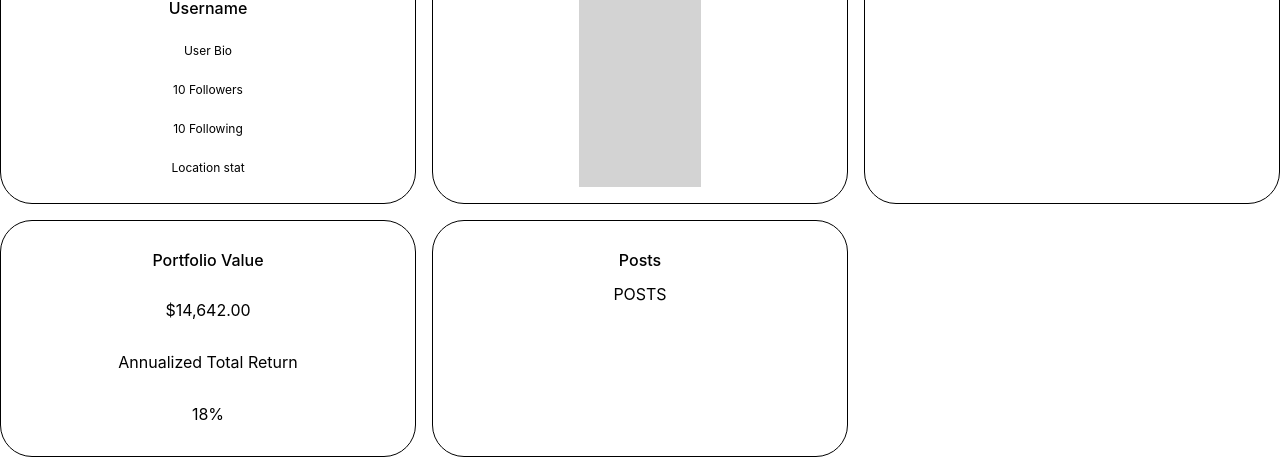
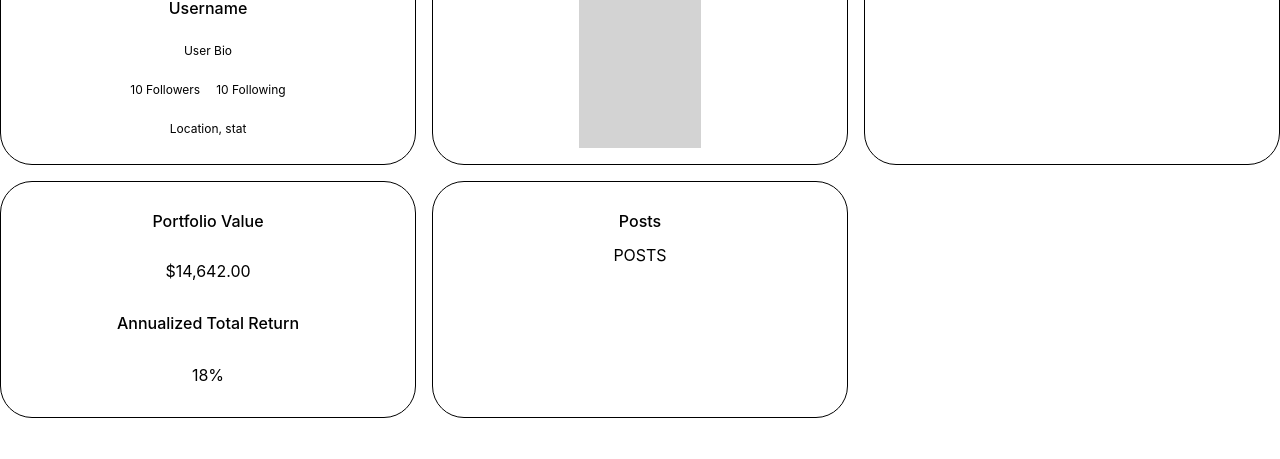
Before and after one commit to capt-obvious/rate-my-porfolio, a React (Create React App) app: page / in a window 1280 px wide. Shown: the part 245-704 px from the top of the page. Built offline with nearby package versions, Linux system fonts and the light colour scheme.

Commit message:
Update styling

```diff
--- a/src/components/Containers.js
+++ b/src/components/Containers.js
@@ -4,5 +4,5 @@ export const ProfileContainer = styled.div`
   display: grid;
   grid-gap: 1em;
   justify-content: center;
-  grid-template-columns: repeat(auto-fit,minmax(400px, 0.5fr));
+  grid-template-columns: repeat(auto-fit, minmax(400px, 0.5fr));
 `
--- a/src/components/Headers.js
+++ b/src/components/Headers.js
@@ -5,4 +5,6 @@ export const Header1 = styled.h1`
   font-weight: 500;
 `
 
-export const SubHeader = styled.p``
+export const SubHeader = styled.p`
+  font-weight: 450;
+`
--- a/src/pages/ProfilePage.js
+++ b/src/pages/ProfilePage.js
@@ -38,6 +38,12 @@ const GraphSection = styled(StyledSection)``
 const PortfolioSection = styled(StyledSection)``
 const PostsSection = styled(StyledSection)``
 
+const Row = styled.div`
+  display: grid;
+  grid-auto-flow: column;
+  grid-gap: 1em;
+`
+
 const ProfilePage = () => {
   const [companies, setCompanies] = React.useState(['Company 1', 'Company 2', 'Company 3'])
 
@@ -46,8 +52,10 @@ const ProfilePage = () => {
       <Avatar />
       <Header1>Username</Header1>
       <ProfileText>User Bio</ProfileText>
-      <ProfileText>10 Followers</ProfileText><ProfileText>10 Following</ProfileText>
-      <ProfileText>Location stat</ProfileText>
+      <Row>
+        <ProfileText>10 Followers</ProfileText><ProfileText>10 Following</ProfileText>
+      </Row>
+      <ProfileText>Location, stat</ProfileText>
     </UserSection>
     <HoldingsSection>
       <Header1>Top 10 Holdings</Header1>
```
Also changed, not shown: 2 other files (tests, documents, lock files or other folders).
